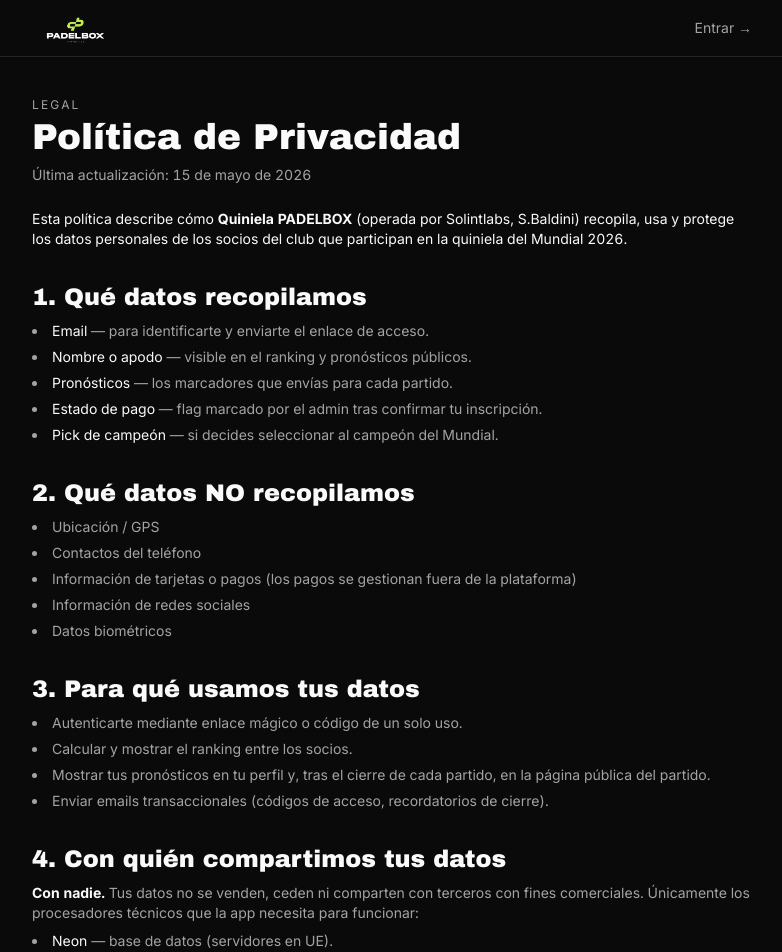
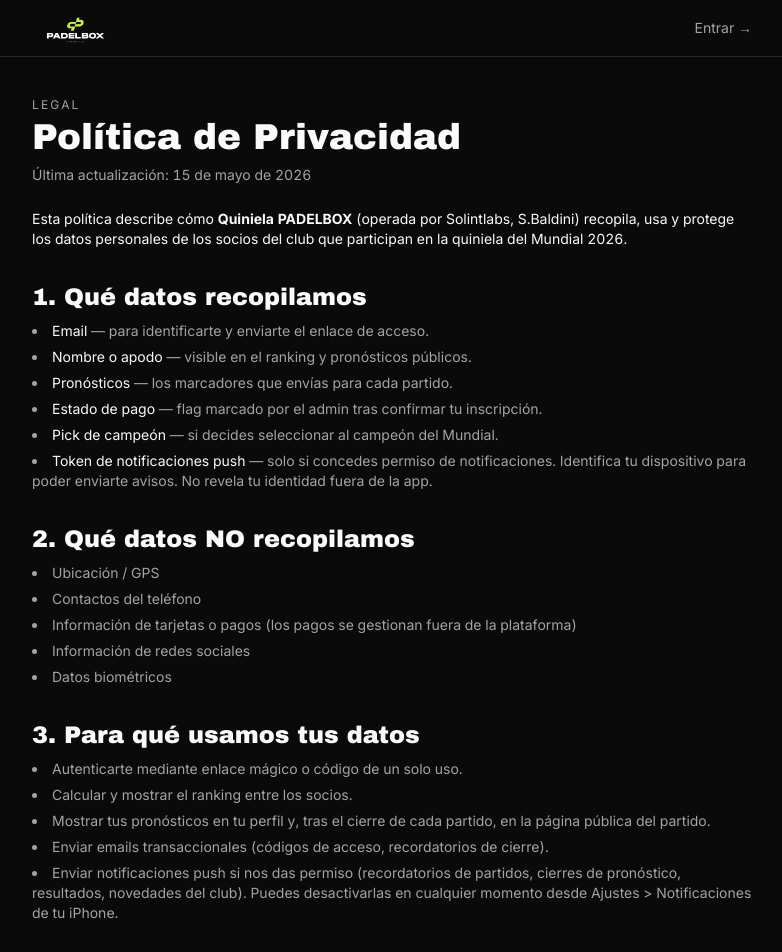
Before and after one commit to solintlabs/quiniela-padelbox, a Next.js app: page /privacy in a window 1280 px wide. Shown: the top 952 px of the page, without its empty margins (248-1030 px from the left). Built offline with nearby package versions, Linux system fonts and the light colour scheme.

Commit message:
docs(privacy): añade mención a tokens y notificaciones push
Apple exige que la privacy policy declare el push token (Device ID) cuando la
app pide permisos de notificaciones. Sin esto, rechazo en review.

```diff
--- a/app/(legal)/privacy/page.tsx
+++ b/app/(legal)/privacy/page.tsx
@@ -23,6 +23,7 @@
           <li><span className="text-ink">Pronósticos</span> — los marcadores que envías para cada partido.</li>
           <li><span className="text-ink">Estado de pago</span> — flag marcado por el admin tras confirmar tu inscripción.</li>
           <li><span className="text-ink">Pick de campeón</span> — si decides seleccionar al campeón del Mundial.</li>
+          <li><span className="text-ink">Token de notificaciones push</span> — solo si concedes permiso de notificaciones. Identifica tu dispositivo para poder enviarte avisos. No revela tu identidad fuera de la app.</li>
         </ul>
       </section>
 
@@ -44,6 +45,7 @@
           <li>Calcular y mostrar el ranking entre los socios.</li>
           <li>Mostrar tus pronósticos en tu perfil y, tras el cierre de cada partido, en la página pública del partido.</li>
           <li>Enviar emails transaccionales (códigos de acceso, recordatorios de cierre).</li>
+          <li>Enviar notificaciones push si nos das permiso (recordatorios de partidos, cierres de pronóstico, resultados, novedades del club). Puedes desactivarlas en cualquier momento desde Ajustes &gt; Notificaciones de tu iPhone.</li>
         </ul>
       </section>
 
```
